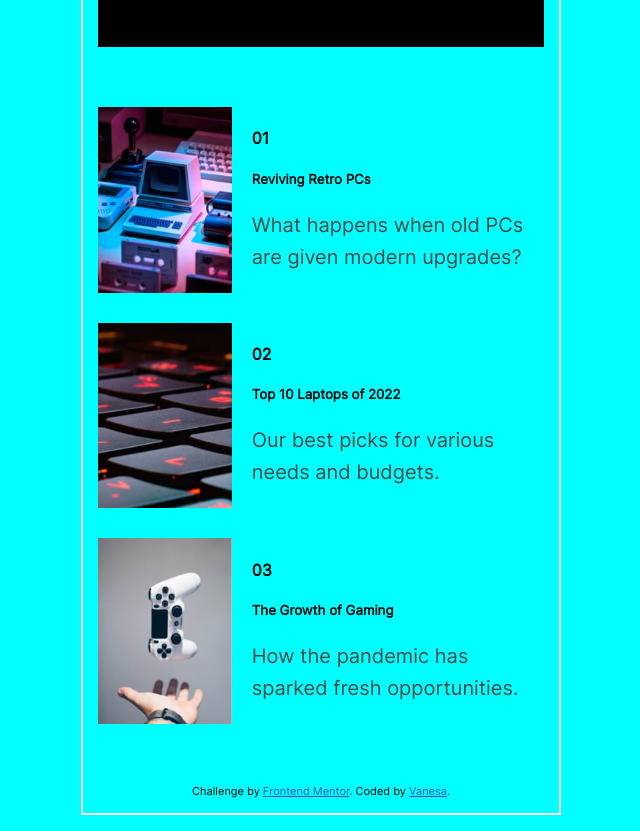
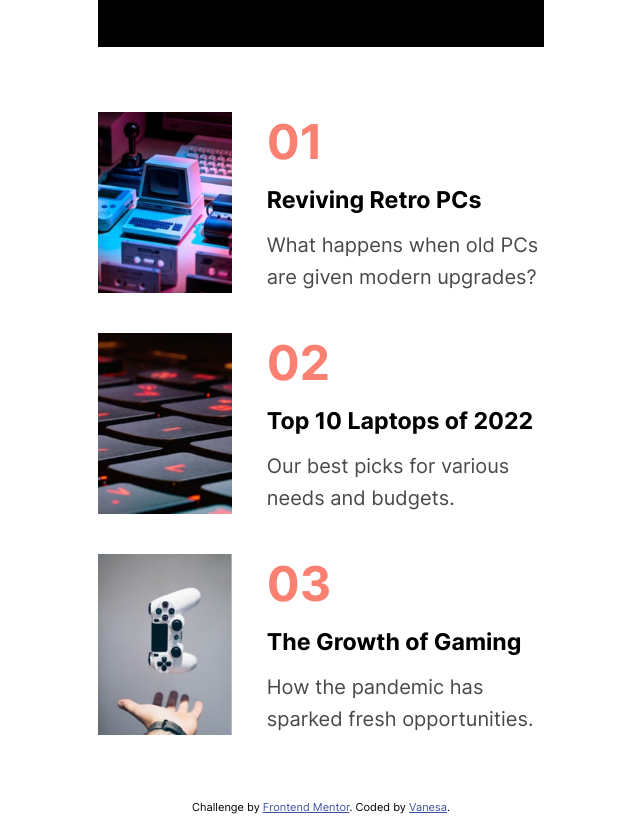
Before and after one commit to vanesa5/news-webpage, a plain HTML site: page index.html in a window 1280 px wide. Shown: the part 1724-2555 px from the top of the page, without its empty margins (319-959 px from the left). Drawn offline with Linux system fonts and the light colour scheme; a script that the page names is missing.

Commit message:
.fourth-container is completed.

```diff
--- a/index.html
+++ b/index.html
@@ -97,7 +97,7 @@
 
   <div class="one-third-container">
     <img src="assets/images/image-retro-pcs.jpg">
-    <div class="contaner">
+    <div class="content">
       <h4>01</h4>
       <h5>Reviving Retro PCs</h5>
       <p>What happens when old PCs are given modern upgrades?</p>
--- a/style.css
+++ b/style.css
@@ -14,20 +14,19 @@
 
 body{
     max-width: 480px ;
-    background-color: aqua;
     margin: auto;
     font-family: Inter-Regular;
 }
 .main-container{
     padding: 15px;
     border: white solid 2px;
+}
 
-
-}
 .one-container {
     width: 100%;
     display: flex;
     justify-content: space-between;
+    align-items: baseline;
     padding: 20px 0;
 
 }
@@ -202,16 +201,33 @@ button:hover{
 .one-third-container{
     max-width: 100%;
     display: flex;
-    padding: 15px 0;
+    padding: 20px 0;
 }
 
 .one-third-container h4, h5, p {
     width: 100%;
 }
+.content h4 {
+    font-family: Inter-Bold;
+
+    font-size: 3rem;
+    margin: 0;
+    color: salmon;
+}
+
+.content h5{
+    font-family: Inter-Bold;
+    font-size: 1.45rem;
+    margin: 15px 0;
+}
+
+.content p {
+    margin: 0;
+}
 
 .one-third-container img{
     width: 30%;
-    margin-right: 20px;
+    margin-right: 35px;
 }
 
 .full-image img{
```
